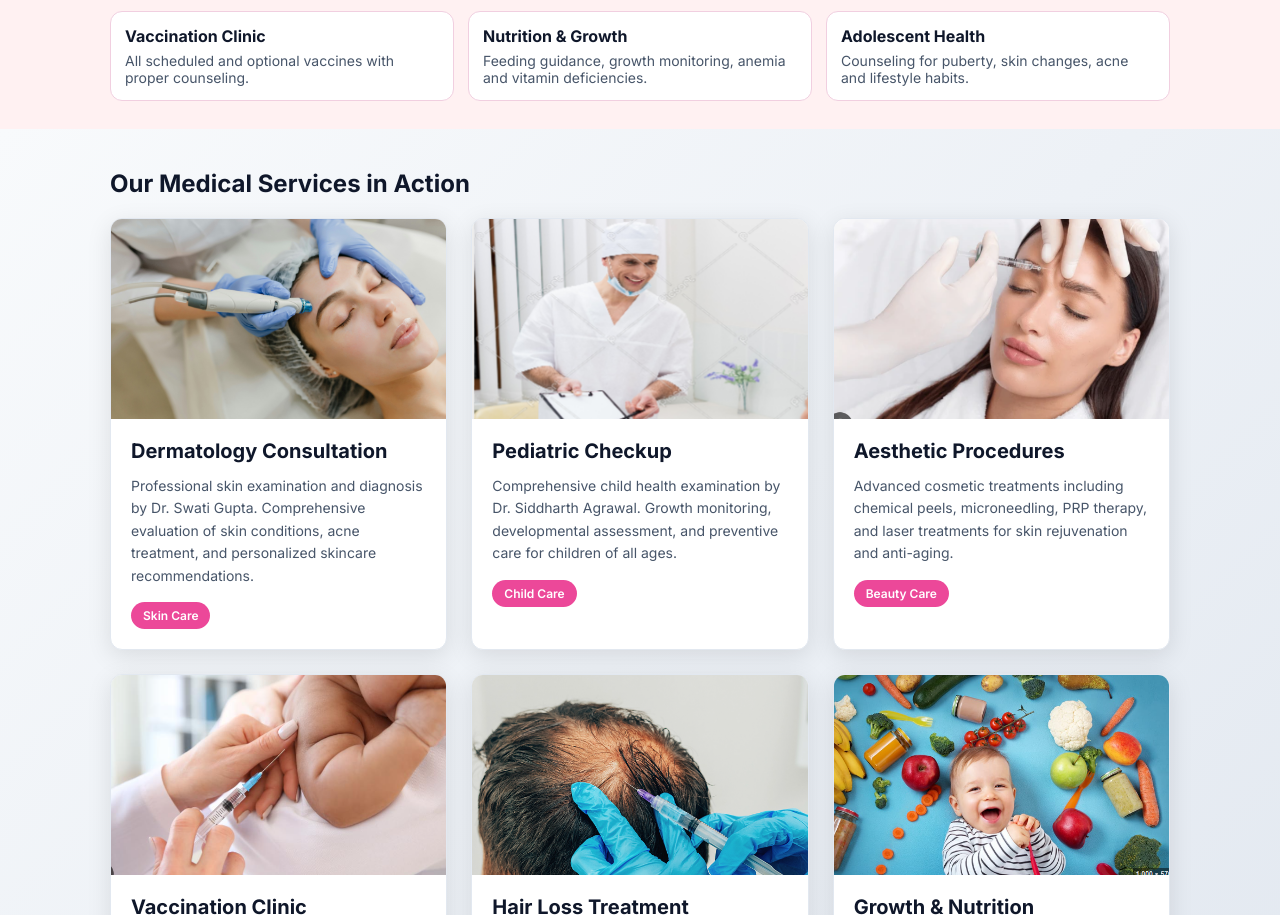
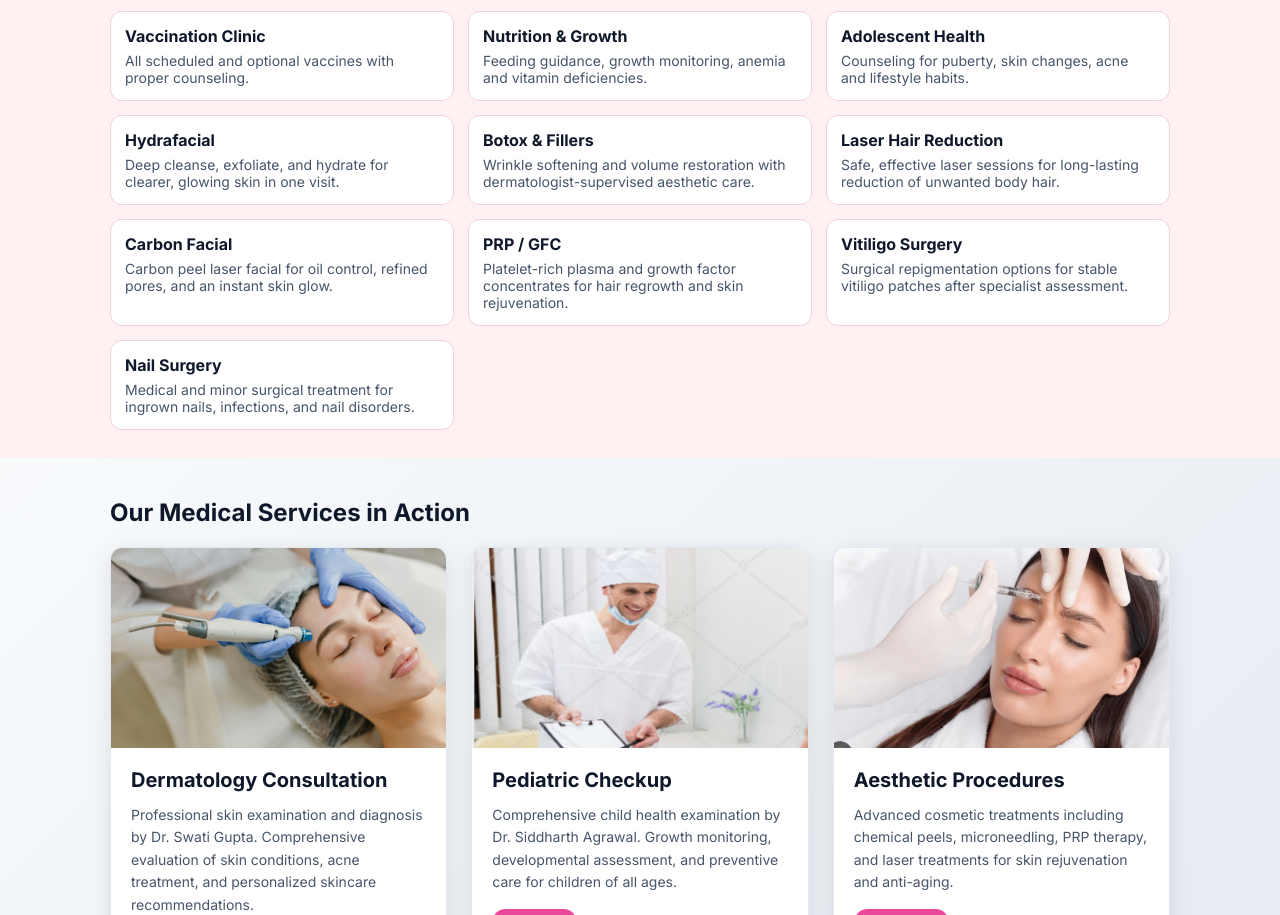
Before and after one commit to Prathamcodin/SS-skin-and-pedia-clinic, a plain HTML site: page index.html in a window 1280 px wide. Shown: the part 1012-1927 px from the top of the page. Drawn offline with Linux system fonts and the light colour scheme.

Commit message:
Add dermatology treatments to services section
Co-authored-by: Cursor <cursoragent@cursor.com>

```diff
--- a/index.html
+++ b/index.html
@@ -390,6 +390,34 @@
           <div class="service">
             <h4>Adolescent Health</h4>
             <p>Counseling for puberty, skin changes, acne and lifestyle habits.</p>
+          </div>
+          <div class="service">
+            <h4>Hydrafacial</h4>
+            <p>Deep cleanse, exfoliate, and hydrate for clearer, glowing skin in one visit.</p>
+          </div>
+          <div class="service">
+            <h4>Botox &amp; Fillers</h4>
+            <p>Wrinkle softening and volume restoration with dermatologist-supervised aesthetic care.</p>
+          </div>
+          <div class="service">
+            <h4>Laser Hair Reduction</h4>
+            <p>Safe, effective laser sessions for long-lasting reduction of unwanted body hair.</p>
+          </div>
+          <div class="service">
+            <h4>Carbon Facial</h4>
+            <p>Carbon peel laser facial for oil control, refined pores, and an instant skin glow.</p>
+          </div>
+          <div class="service">
+            <h4>PRP / GFC</h4>
+            <p>Platelet-rich plasma and growth factor concentrates for hair regrowth and skin rejuvenation.</p>
+          </div>
+          <div class="service">
+            <h4>Vitiligo Surgery</h4>
+            <p>Surgical repigmentation options for stable vitiligo patches after specialist assessment.</p>
+          </div>
+          <div class="service">
+            <h4>Nail Surgery</h4>
+            <p>Medical and minor surgical treatment for ingrown nails, infections, and nail disorders.</p>
           </div>
         </div>
       </div>
```
